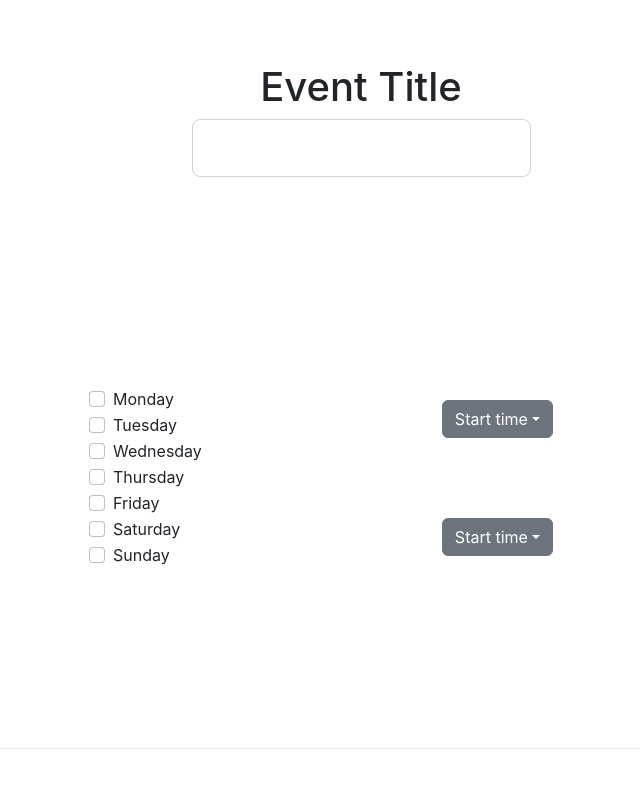
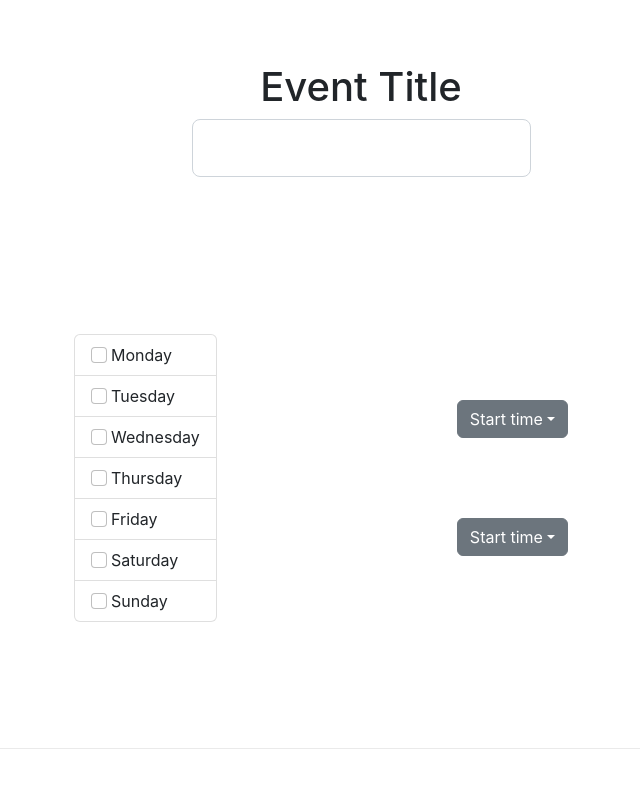
Before and after one commit to agao1224/findatime-frontend, a Next.js app: page / in a window 1280 px wide. Shown: the top 788 px of the page, without its empty margins (279-919 px from the left). Built offline with nearby package versions, Linux system fonts and the light colour scheme.

Commit message:
changed UI for selecting days, easier to click

```diff
--- a/components/DaySelector.js
+++ b/components/DaySelector.js
@@ -2,54 +2,36 @@
 /**
  * @Component Select days for event planning
  */
-const DaySelector = () => {
+ const DaySelector = () => {
   return (
     <div>
-      <div class="form-check">
-        <input class="form-check-input" type="checkbox" value="" id="flexCheckDefault" />
-        <label class="form-check-label" for="flexCheckDefault">
+      <div className="list-group">
+        <label className="list-group-item">
+          <input className="form-check-input me-1" type="checkbox" value="" />
           Monday
         </label>
-      </div>
-
-      <div class="form-check">
-        <input class="form-check-input" type="checkbox" value="" id="flexCheckDefault" />
-        <label class="form-check-label" for="flexCheckDefault">
+        <label className="list-group-item">
+          <input className="form-check-input me-1" type="checkbox" value="" />
           Tuesday
         </label>
-      </div>
-
-      <div class="form-check">
-        <input class="form-check-input" type="checkbox" value="" id="flexCheckChecked" />
-        <label class="form-check-label" for="flexCheckDefault">
+        <label className="list-group-item">
+          <input className="form-check-input me-1" type="checkbox" value="" />
           Wednesday
         </label>
-      </div>
-
-      <div class="form-check">
-        <input class="form-check-input" type="checkbox" value="" id="flexCheckDefault" />
-        <label class="form-check-label" for="flexCheckDefault">
+        <label className="list-group-item">
+          <input className="form-check-input me-1" type="checkbox" value="" />
           Thursday
         </label>
-      </div>
-
-      <div class="form-check">
-        <input class="form-check-input" type="checkbox" value="" id="flexCheckDefault" />
-        <label class="form-check-label" for="flexCheckDefault">
+        <label className="list-group-item">
+          <input className="form-check-input me-1" type="checkbox" value="" />
           Friday
         </label>
-      </div>
-
-      <div class="form-check">
-        <input class="form-check-input" type="checkbox" value="" id="flexCheckDefault" />
-        <label class="form-check-label" for="flexCheckDefault">
+        <label className="list-group-item">
+          <input className="form-check-input me-1" type="checkbox" value="" />
           Saturday
         </label>
-      </div>
-
-      <div class="form-check">
-        <input class="form-check-input" type="checkbox" value="" id="flexCheckDefault" />
-        <label class="form-check-label" for="flexCheckDefault">
+        <label className="list-group-item">
+          <input className="form-check-input me-1" type="checkbox" value="" />
           Sunday
         </label>
       </div>
--- a/components/TimeSelector.js
+++ b/components/TimeSelector.js
@@ -9,36 +9,36 @@ import styles from '../styles/TimeSelector.module.css';
 const TimeSelector = () => {
   return (
     <div className={styles.selector}>
-      <div class="btn-group">
-        <button type="button" class="btn btn-secondary dropdown-toggle" data-bs-toggle="dropdown" aria-expanded="false">
+      <div className="btn-group">
+        <button type="button" className="btn btn-secondary dropdown-toggle" data-bs-toggle="dropdown" aria-expanded="false">
           Start time
         </button>
-        <ul class="dropdown-menu">
-          <li><a class="dropdown-item" href="#">12:00 AM</a></li>
-          <li><a class="dropdown-item" href="#">1:00 AM</a></li>
-          <li><a class="dropdown-item" href="#">2:00 AM</a></li>
-          <li><a class="dropdown-item" href="#">3:00 AM</a></li>
-          <li><a class="dropdown-item" href="#">4:00 AM</a></li>
-          <li><a class="dropdown-item" href="#">5:00 AM</a></li>
-          <li><a class="dropdown-item" href="#">6:00 AM</a></li>
-          <li><a class="dropdown-item" href="#">7:00 AM</a></li>
-          <li><a class="dropdown-item" href="#">8:00 AM</a></li>
-          <li><a class="dropdown-item" href="#">9:00 AM</a></li>
-          <li><a class="dropdown-item" href="#">10:00 AM</a></li>
-          <li><a class="dropdown-item" href="#">11:00 AM</a></li>
-          <li><a class="dropdown-item" href="#">12:00 PM</a></li>
-          <li><a class="dropdown-item" href="#">1:00 PM</a></li>
-          <li><a class="dropdown-item" href="#">2:00 PM</a></li>
-          <li><a class="dropdown-item" href="#">3:00 PM</a></li>
-          <li><a class="dropdown-item" href="#">4:00 PM</a></li>
-          <li><a class="dropdown-item" href="#">5:00 PM</a></li>
-          <li><a class="dropdown-item" href="#">6:00 PM</a></li>
-          <li><a class="dropdown-item" href="#">7:00 PM</a></li>
-          <li><a class="dropdown-item" href="#">8:00 PM</a></li>
-          <li><a class="dropdown-item" href="#">9:00 PM</a></li>
-          <li><a class="dropdown-item" href="#">10:00 PM</a></li>
-          <li><a class="dropdown-item" href="#">11:00 PM</a></li>
-          <li><a class="dropdown-item" href="#">12:00 AM</a></li>
+        <ul className="dropdown-menu">
+          <li><a className="dropdown-item" href="#">12:00 AM</a></li>
+          <li><a className="dropdown-item" href="#">1:00 AM</a></li>
+          <li><a className="dropdown-item" href="#">2:00 AM</a></li>
+          <li><a className="dropdown-item" href="#">3:00 AM</a></li>
+          <li><a className="dropdown-item" href="#">4:00 AM</a></li>
+          <li><a className="dropdown-item" href="#">5:00 AM</a></li>
+          <li><a className="dropdown-item" href="#">6:00 AM</a></li>
+          <li><a className="dropdown-item" href="#">7:00 AM</a></li>
+          <li><a className="dropdown-item" href="#">8:00 AM</a></li>
+          <li><a className="dropdown-item" href="#">9:00 AM</a></li>
+          <li><a className="dropdown-item" href="#">10:00 AM</a></li>
+          <li><a className="dropdown-item" href="#">11:00 AM</a></li>
+          <li><a className="dropdown-item" href="#">12:00 PM</a></li>
+          <li><a className="dropdown-item" href="#">1:00 PM</a></li>
+          <li><a className="dropdown-item" href="#">2:00 PM</a></li>
+          <li><a className="dropdown-item" href="#">3:00 PM</a></li>
+          <li><a className="dropdown-item" href="#">4:00 PM</a></li>
+          <li><a className="dropdown-item" href="#">5:00 PM</a></li>
+          <li><a className="dropdown-item" href="#">6:00 PM</a></li>
+          <li><a className="dropdown-item" href="#">7:00 PM</a></li>
+          <li><a className="dropdown-item" href="#">8:00 PM</a></li>
+          <li><a className="dropdown-item" href="#">9:00 PM</a></li>
+          <li><a className="dropdown-item" href="#">10:00 PM</a></li>
+          <li><a className="dropdown-item" href="#">11:00 PM</a></li>
+          <li><a className="dropdown-item" href="#">12:00 AM</a></li>
         </ul>
       </div>
     </div>
```
